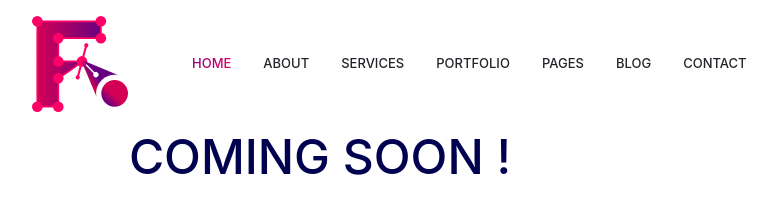
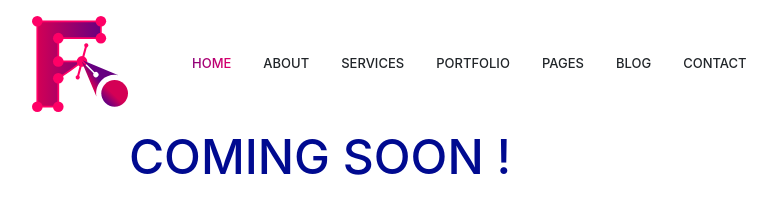
Before and after one commit to faizanullah1999/faizanullah1999.github.io, a plain HTML site: page index.html in a window 1280 px wide. Shown: the whole page, without its empty margins (320-1094 px from the left). Drawn offline with Linux system fonts and the light colour scheme.

Commit message:
CHANGED THE COLOR OF COMING SOON MESSAGE

```diff
--- a/index.html
+++ b/index.html
@@ -63,7 +63,7 @@
     <!--################## End Header Area ##################-->
 
 
-    <center><h1><font size = "100" color = rgb(255, 82, 105)>COMING SOON !</font></h1></center>
+    <center><h1><font size = "100" color = linear-gradient(90deg, #6a007e 0%, #ff0066 100%)>COMING SOON !</font></h1></center>
 
 
     <!--JQUERRY JS File-->
```
